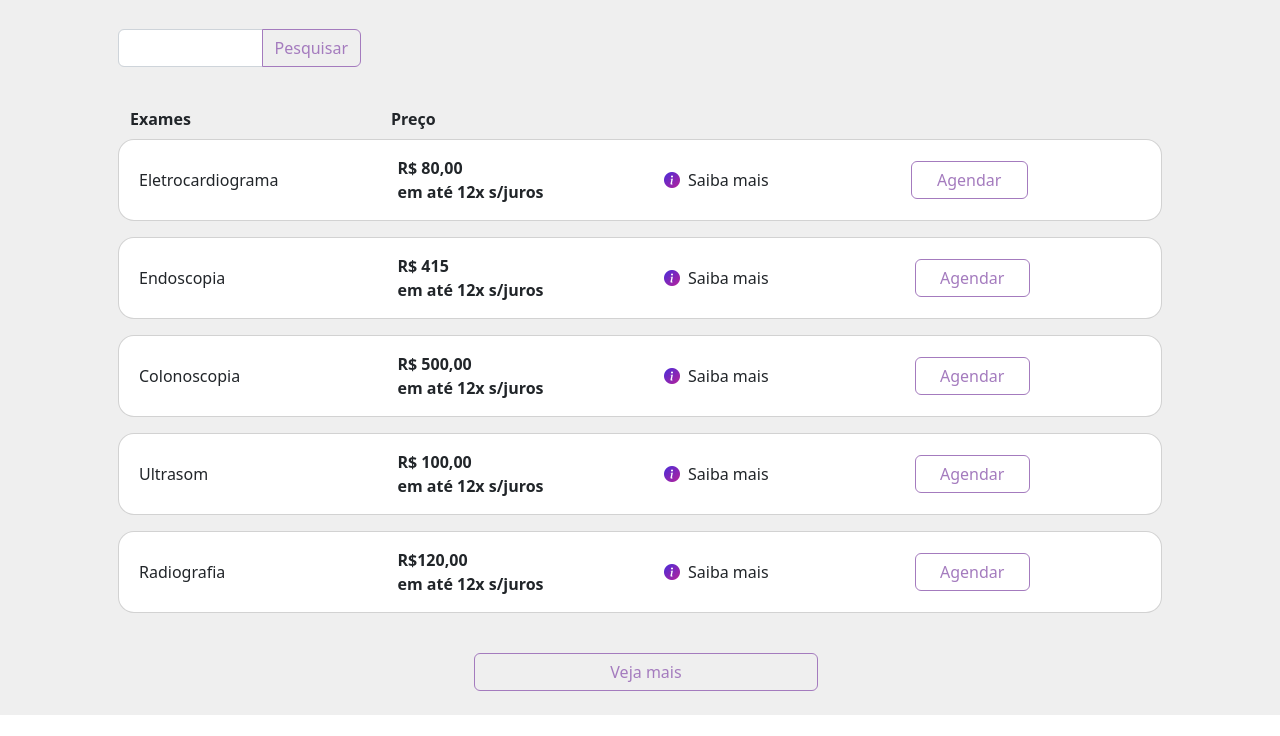
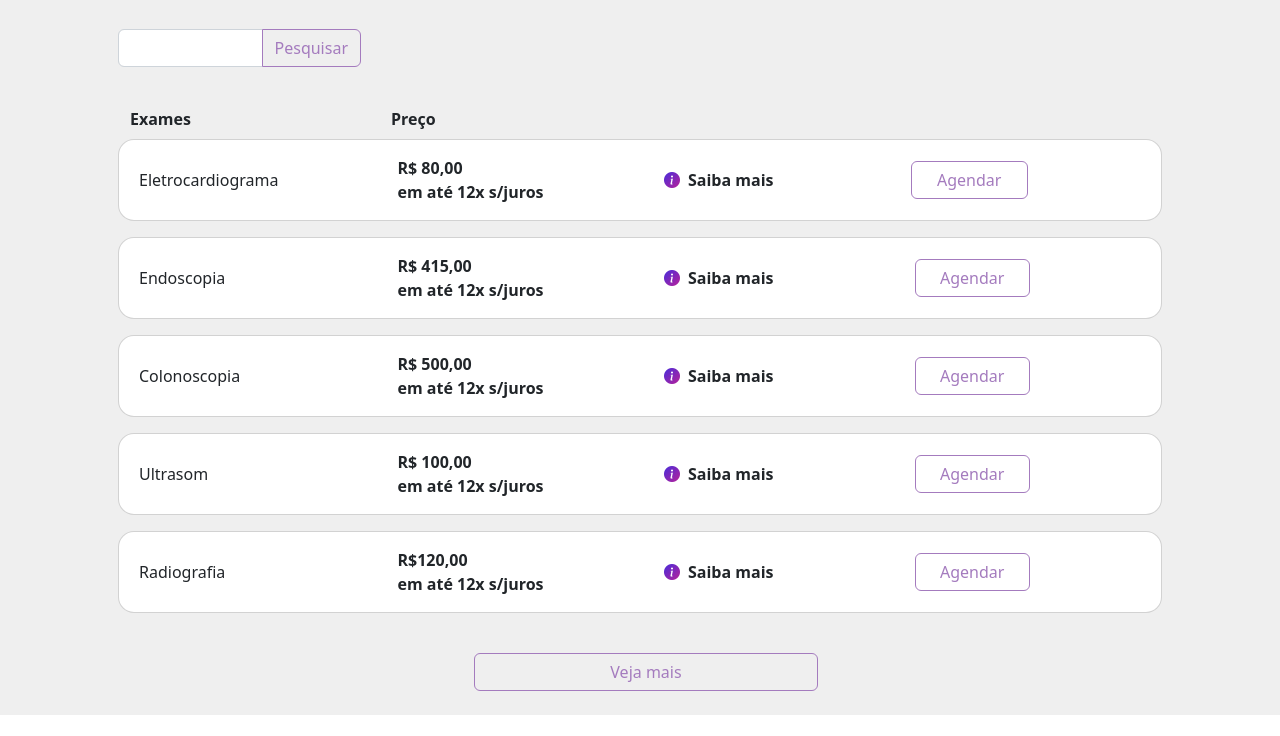
Before and after one commit to DebLagos/projeto_bootstrap, a plain HTML site: page exames.html in a window 1280 px wide. Shown: the part 481-1217 px from the top of the page. Drawn offline with nearby package versions, Linux system fonts and the light colour scheme.

Commit message:
Atualizacao tela de exames

```diff
--- a/exames.html
+++ b/exames.html
@@ -100,7 +100,8 @@
                         R$ 80,00 <br>
                         em até 12x s/juros
                     </div>
-                    <div class="col-12 col-md-3 d-flex align-items-center ps-3"><a class="text-gradient" href="#!">
+                    <div class="col-12 col-md-3 fw-bold d-flex align-items-center ps-3">
+                        <a class="text-gradient" href="#!">
                             <i class="bi bi-info-circle-fill mx-2">
                             </i>
                         </a>
@@ -119,10 +120,10 @@
                         Endoscopia
                     </div>
                     <div class="col-12 col-md-3 fw-bold d-flex align-items-center ps-3">
-                        R$ 415 <br>
+                        R$ 415,00 <br>
                         em até 12x s/juros
                     </div>
-                    <div class="col-12 col-md-3 d-flex align-items-center ps-3">
+                    <div class="col-12 col-md-3 fw-bold d-flex align-items-center ps-3">
                         <a class="text-gradient" href="#!">
                             <i class="bi bi-info-circle-fill mx-2">
 
@@ -146,7 +147,7 @@
                         R$ 500,00 <br>
                         em até 12x s/juros
                     </div>
-                    <div class="col-12 col-md-3 d-flex align-items-center ps-3">
+                    <div class="col-12 col-md-3 fw-bold d-flex align-items-center ps-3">
                         <a class="text-gradient" href="#!">
                             <i class="bi bi-info-circle-fill mx-2">
 
@@ -169,7 +170,7 @@
                         R$ 100,00 <br>
                         em até 12x s/juros
                     </div>
-                    <div class="col-12 col-md-3 d-flex align-items-center ps-3">
+                    <div class="col-12 col-md-3 fw-bold d-flex align-items-center ps-3">
                         <a class="text-gradient" href="#!">
                             <i class="bi bi-info-circle-fill mx-2"></i></a>
                         Saiba mais
@@ -190,7 +191,7 @@
                         R$120,00 <br>
                         em até 12x s/juros
                     </div>
-                    <div class="col-12 col-md-3 d-flex align-items-center ps-3">
+                    <div class="ccol-12 col-md-3 fw-bold d-flex align-items-center ps-3">
                         <a class="text-gradient" href="#!">
                             <i class="bi bi-info-circle-fill mx-2">
 
```
